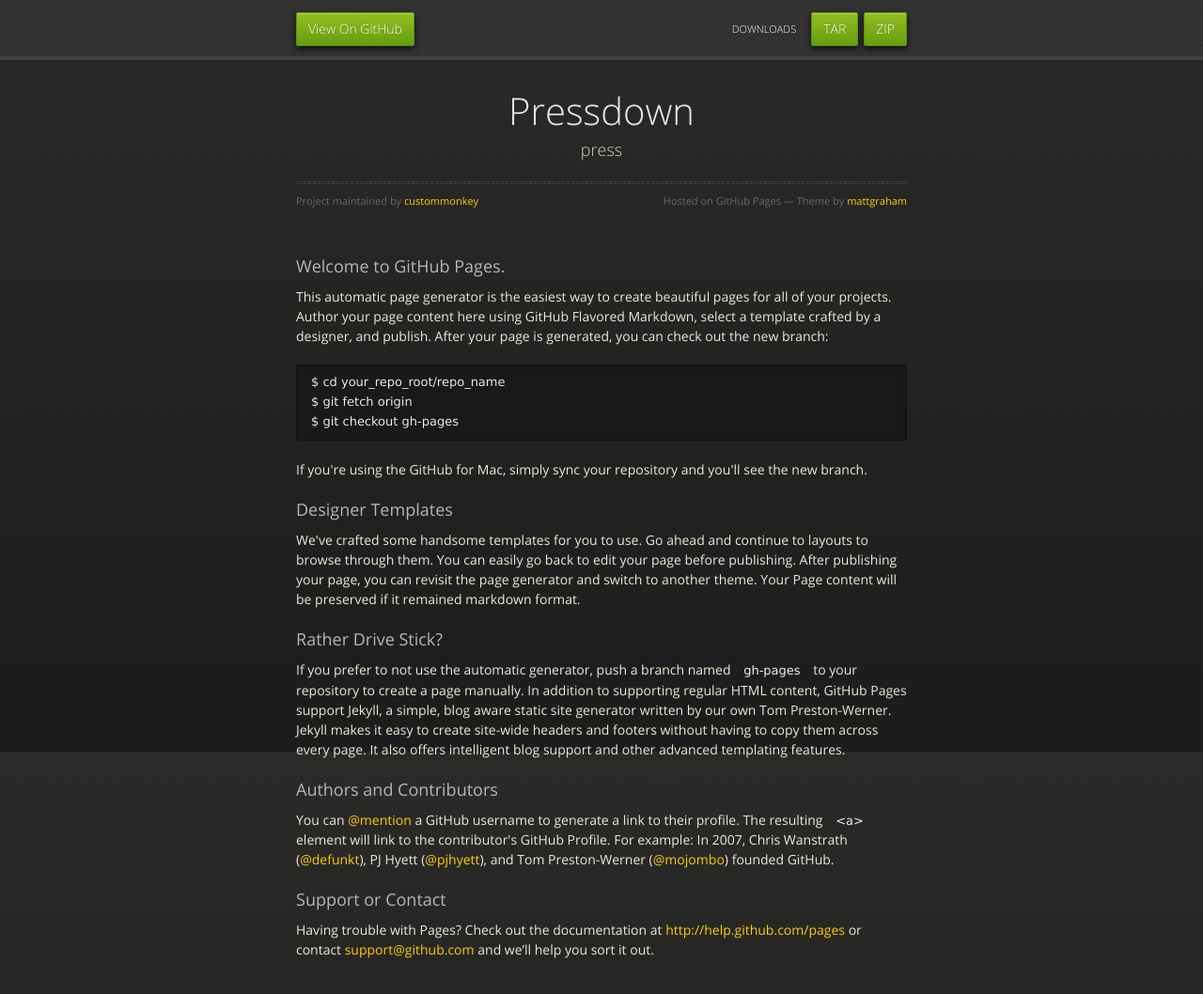
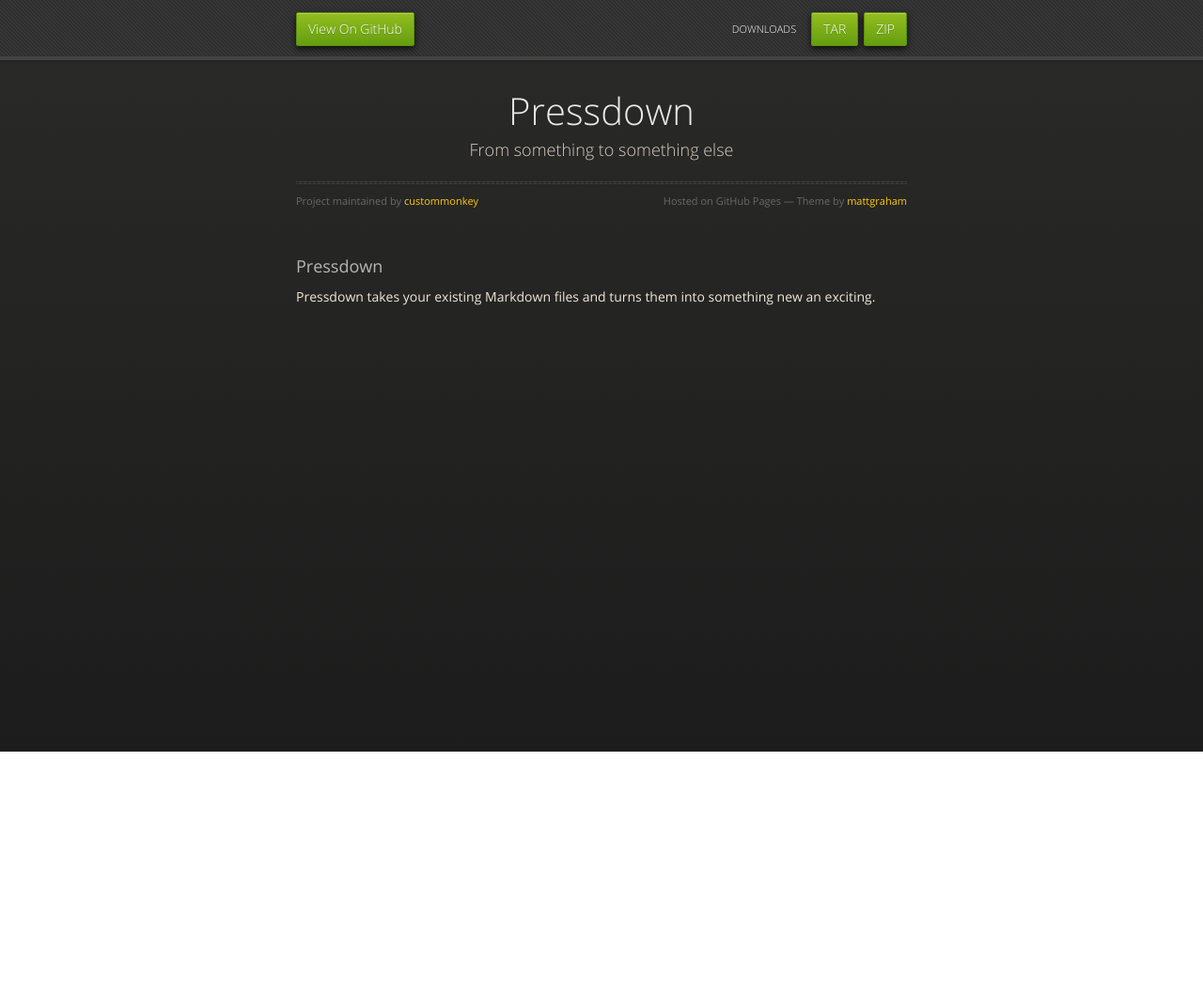
Before and after one commit to custommonkey/pressdown, a plain HTML site: page index.html in a window 1280 px wide. Shown: the whole page at 94% size. After the commit the page ends 800 px from the top, so only its background shows below. Drawn offline with nearby package versions, Linux system fonts and the light colour scheme.

```diff
--- a/index.html
+++ b/index.html
@@ -32,38 +32,15 @@
       <section>
         <div id="title">
           <h1>Pressdown</h1>
-          <p>press</p>
+          <p>From something to something else</p>
           <hr>
           <span class="credits left">Project maintained by <a href="https://github.com/custommonkey">custommonkey</a></span>
           <span class="credits right">Hosted on GitHub Pages &mdash; Theme by <a href="http://twitter.com/#!/michigangraham">mattgraham</a></span>
         </div>
 
-        <h3>Welcome to GitHub Pages.</h3>
+        <h3>Pressdown</h3>
 
-<p>This automatic page generator is the easiest way to create beautiful pages for all of your projects. Author your page content here using GitHub Flavored Markdown, select a template crafted by a designer, and publish. After your page is generated, you can check out the new branch:</p>
-
-<pre><code>$ cd your_repo_root/repo_name
-$ git fetch origin
-$ git checkout gh-pages
-</code></pre>
-
-<p>If you're using the GitHub for Mac, simply sync your repository and you'll see the new branch.</p>
-
-<h3>Designer Templates</h3>
-
-<p>We've crafted some handsome templates for you to use. Go ahead and continue to layouts to browse through them. You can easily go back to edit your page before publishing. After publishing your page, you can revisit the page generator and switch to another theme. Your Page content will be preserved if it remained markdown format.</p>
-
-<h3>Rather Drive Stick?</h3>
-
-<p>If you prefer to not use the automatic generator, push a branch named <code>gh-pages</code> to your repository to create a page manually. In addition to supporting regular HTML content, GitHub Pages support Jekyll, a simple, blog aware static site generator written by our own Tom Preston-Werner. Jekyll makes it easy to create site-wide headers and footers without having to copy them across every page. It also offers intelligent blog support and other advanced templating features.</p>
-
-<h3>Authors and Contributors</h3>
-
-<p>You can <a href="https://github.com/blog/821" class="user-mention">@mention</a> a GitHub username to generate a link to their profile. The resulting <code>&lt;a&gt;</code> element will link to the contributor's GitHub Profile. For example: In 2007, Chris Wanstrath (<a href="https://github.com/defunkt" class="user-mention">@defunkt</a>), PJ Hyett (<a href="https://github.com/pjhyett" class="user-mention">@pjhyett</a>), and Tom Preston-Werner (<a href="https://github.com/mojombo" class="user-mention">@mojombo</a>) founded GitHub.</p>
-
-<h3>Support or Contact</h3>
-
-<p>Having trouble with Pages? Check out the documentation at <a href="http://help.github.com/pages">http://help.github.com/pages</a> or contact <a href="mailto:support@github.com">support@github.com</a> and we’ll help you sort it out.</p>
+<p>Pressdown takes your existing Markdown files and turns them into something new an exciting. </p>
       </section>
 
     </div>
```
Also changed, not shown: params.json (+1 -1 lines).
